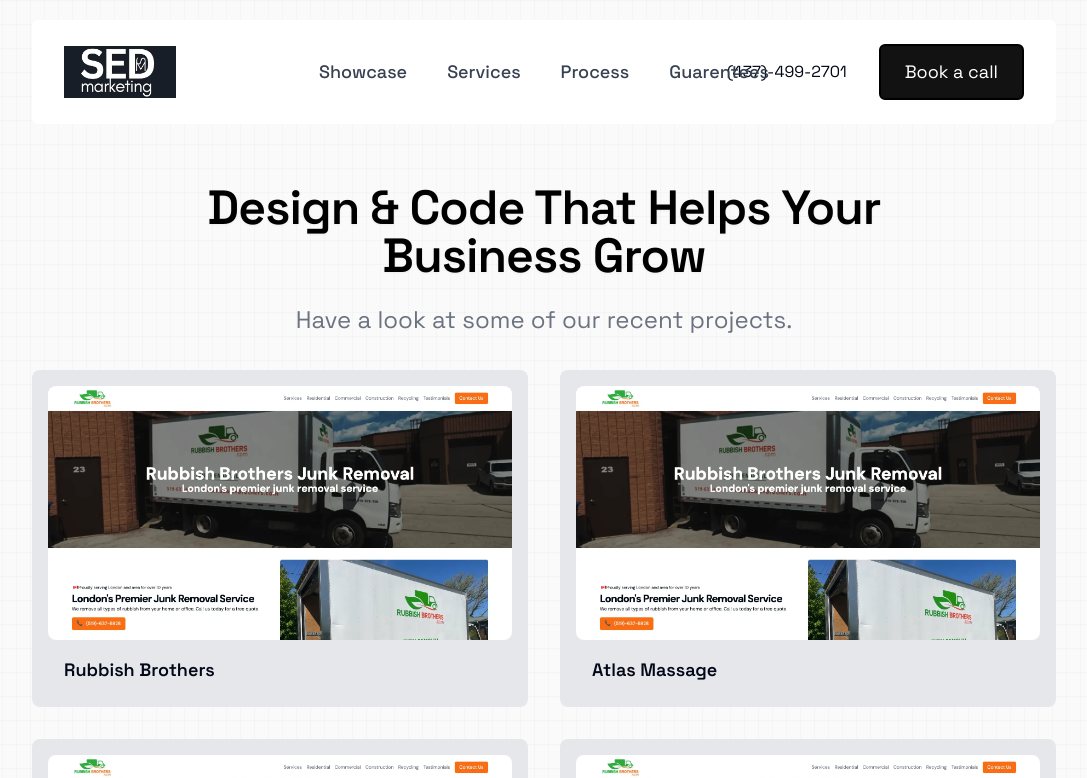
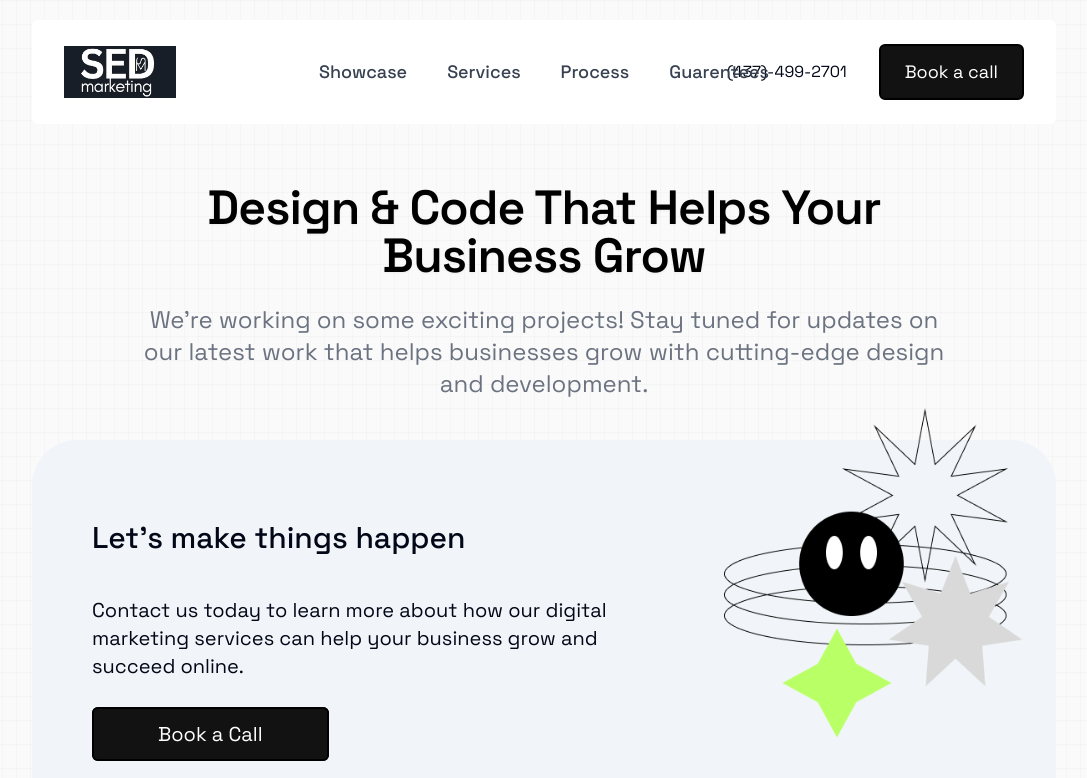
Before and after one commit to code-Gambler/sed-marketing, a Next.js app: page /showcase in a window 1280 px wide. Shown: the top 778 px of the page, without its empty margins (96-1183 px from the left). Built offline with nearby package versions, Linux system fonts and the light colour scheme.

Commit message:
Fixed showcase

```diff
--- a/app/showcase/page.tsx
+++ b/app/showcase/page.tsx
@@ -23,10 +23,10 @@ const Showcase = () => {
           />
         </div>
         <p className="md:text-center text-xl md:text-2xl my-6   md:w-4/5 mx-auto text-gray-500">
-          Have a look at some of our recent projects.
+        We&#39;re working on some exciting projects! Stay tuned for updates on our latest work that helps businesses grow with cutting-edge design and development.
         </p>
 
-        <BlurFadeDemo />
+        {/* <BlurFadeDemo /> */}
 
         <LetsMakeThingsHappenSection />
 
```
